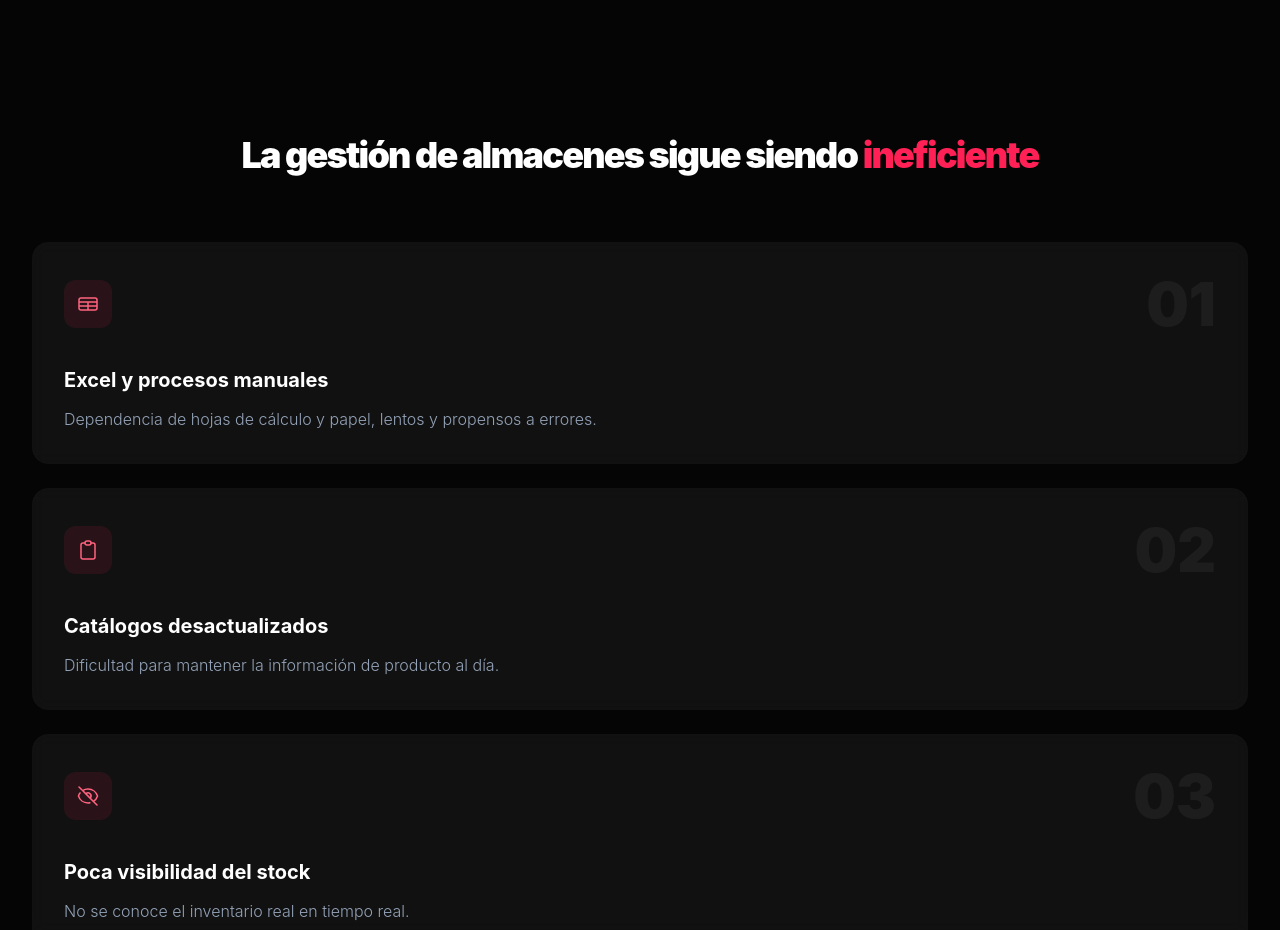
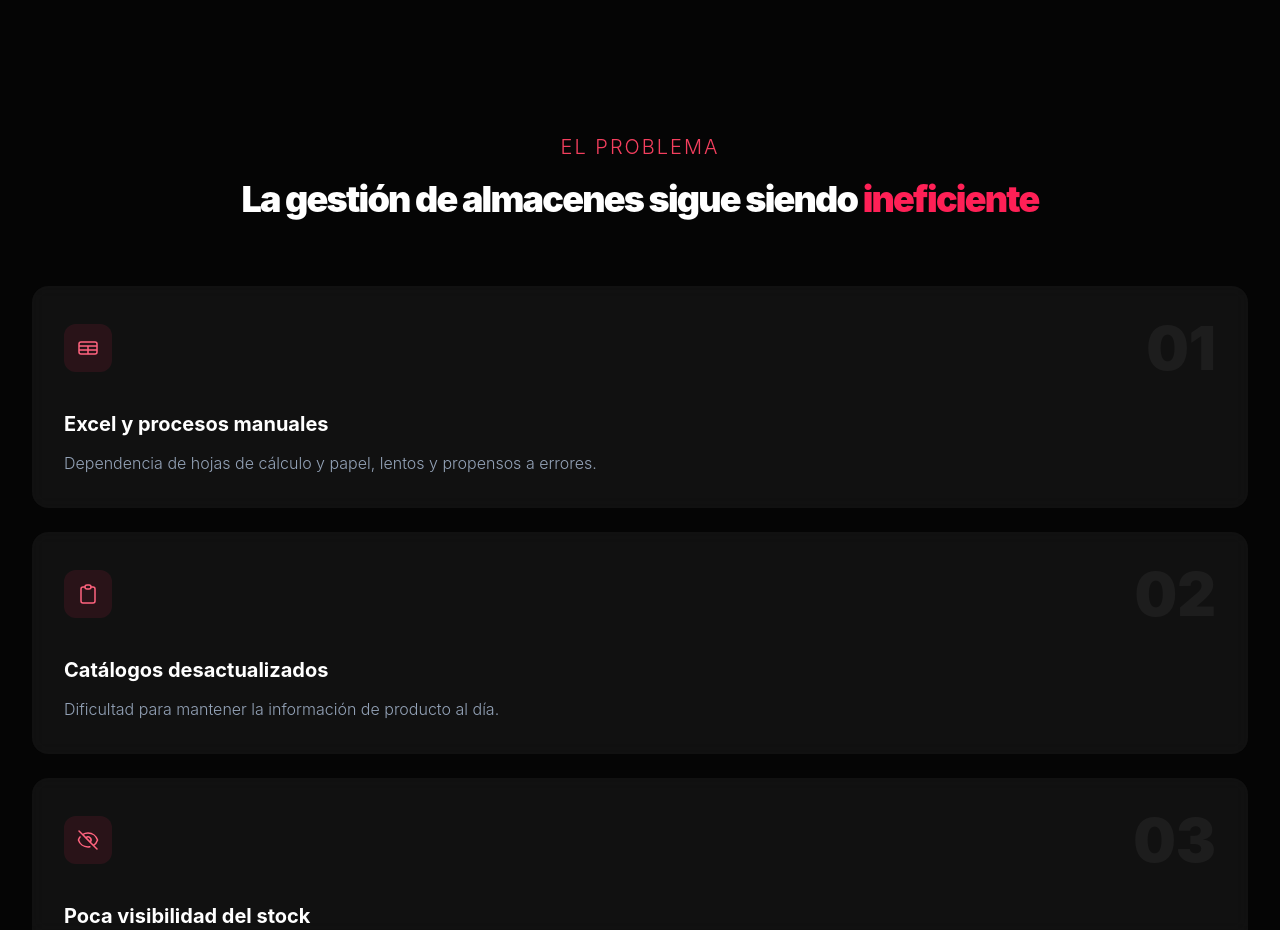
Before and after one commit to JoseMas68/lumicatech, a Next.js app: page /lumiware in a window 1280 px wide. Shown: the part 2040-2970 px from the top of the page. Built offline with nearby package versions, Linux system fonts and the light colour scheme; no server answers; the database is empty; a web font is replaced by a local one.

Commit message:
fix: Restaurar 'El Problema' y quitar overflow-x-hidden

```diff
--- a/app/lumiware/components/Problem.tsx
+++ b/app/lumiware/components/Problem.tsx
@@ -45,9 +45,12 @@ export default function Problem() {
             transition={{ duration: 0.6 }}
             className="text-center space-y-6"
           >
-            <h2 className="text-4xl md:text-5xl font-black tracking-tighter text-white font-headline leading-tight">
+            <h2 className="text-xl md:text-2xl font-light tracking-widest text-[#f43f5e] uppercase mb-4">
+              El Problema
+            </h2>
+            <h3 className="text-4xl md:text-5xl font-black tracking-tighter text-white font-headline leading-tight">
               La gestión de almacenes sigue siendo <span className="text-rose-500">ineficiente</span>
-            </h2>
+            </h3>
           </motion.div>
 
           {/* Issues Grid */}
--- a/app/lumiware/page.tsx
+++ b/app/lumiware/page.tsx
@@ -20,7 +20,7 @@ import ClosingCTA from './components/ClosingCTA';
 
 export default function LumiwarePage() {
   return (
-    <div className="min-h-screen flex flex-col bg-[#050505] text-white selection:bg-primary-container/30 selection:text-primary-container overflow-x-hidden font-sans">
+    <div className="min-h-screen flex flex-col bg-[#050505] text-white selection:bg-primary-container/30 selection:text-primary-container font-sans">
       <Header />
       <main className="flex-grow pt-24 break-words">
         <Hero />
```
